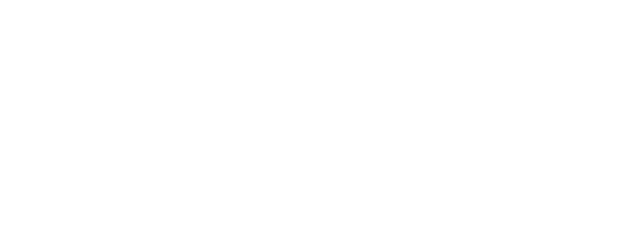
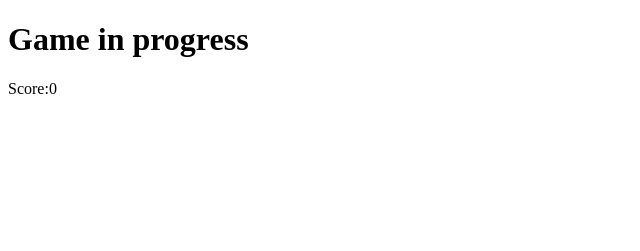
Before and after one commit to Swearfy/racoon-shooter, a plain HTML site: page index.html in a window 1280 px wide. Shown: the whole page, without its empty margins (0-640 px from the left). Drawn offline with Linux system fonts and the light colour scheme.

Commit message:
h1 and score element

```diff
--- a/index.html
+++ b/index.html
@@ -7,6 +7,9 @@
     <title>Document</title>
   </head>
   <body>
+    <h1>Game in progress</h1>
+    <div><span>Score:</span><span id="scoreEL">0</span></div>
+
     <canvas id="canvas"></canvas>
 
     <script src="./main.js"></script>
```
